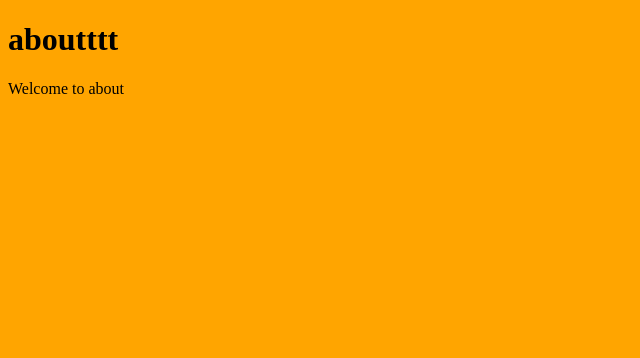
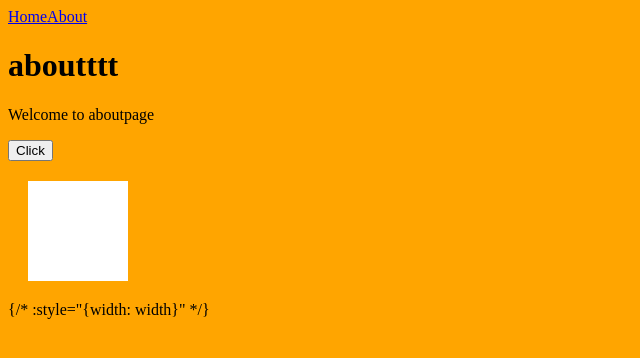
Before and after one commit to analebyodkina/vue-first-app, a Vue app: page /about in a window 1280 px wide. Shown: the top 358 px of the page, without its empty margins (0-640 px from the left). Built offline with nearby package versions, Linux system fonts and the light colour scheme.

Commit message:
added some staff as a training to aboutpage

```diff
--- a/src/App.vue
+++ b/src/App.vue
@@ -1,5 +1,7 @@
 <template>
   <div id="app">
+    <router-link to="/">Home</router-link>
+    <router-link to="/about">About</router-link>
     <router-view></router-view>
   </div>
 
--- a/src/assets/scss/index.scss
+++ b/src/assets/scss/index.scss
@@ -1,3 +1,21 @@
 body {
     background: orange;
 }
+.item {
+    margin: 20px;
+    background: #fff;
+    width: 100px;
+    height: 100px;
+    &.active {
+        background: lime;
+    }
+}
+.pink {
+    margin: 20px;
+    background: #fff;
+    width: 100px;
+    height: 100px;
+    &.active {
+        background: pink;
+    }
+}
--- a/src/views/AboutPage.vue
+++ b/src/views/AboutPage.vue
@@ -1,7 +1,15 @@
 <template>
   <div>
     <h1>aboutttt</h1>
-    <p>Welcome to about</p>
+    <p>Welcome to aboutpage </p>
+
+    <button v-on:click="toggleClass">Click</button>
+
+    <div class="item" :class="{ 'active': isActive }"></div>
+
+    <div class="pink" v-if="isActive"></div>
+
+      {/* :style="{width: width}" */}
   </div>
 </template>
 
@@ -9,5 +17,15 @@
 <script>
 export default {
   name: 'AboutPage',
+  data() {
+    return {
+        isActive: false,
+    };
+  },
+  methods: {
+    toggleClass() {
+      this.isActive = !this.isActive;
+    },
+  },
 };
 </script>
--- a/src/views/HomePage.vue
+++ b/src/views/HomePage.vue
@@ -1,7 +1,8 @@
 <template>
   <div>
     <h1>Home</h1>
-    <p>Welcome to </p>
+
+
   </div>
 </template>
 
@@ -9,5 +10,13 @@
 <script>
 export default {
   name: 'HomePage',
+  data() {
+    return {
+
+    };
+  },
+  methods: {
+
+  },
 };
 </script>
```
